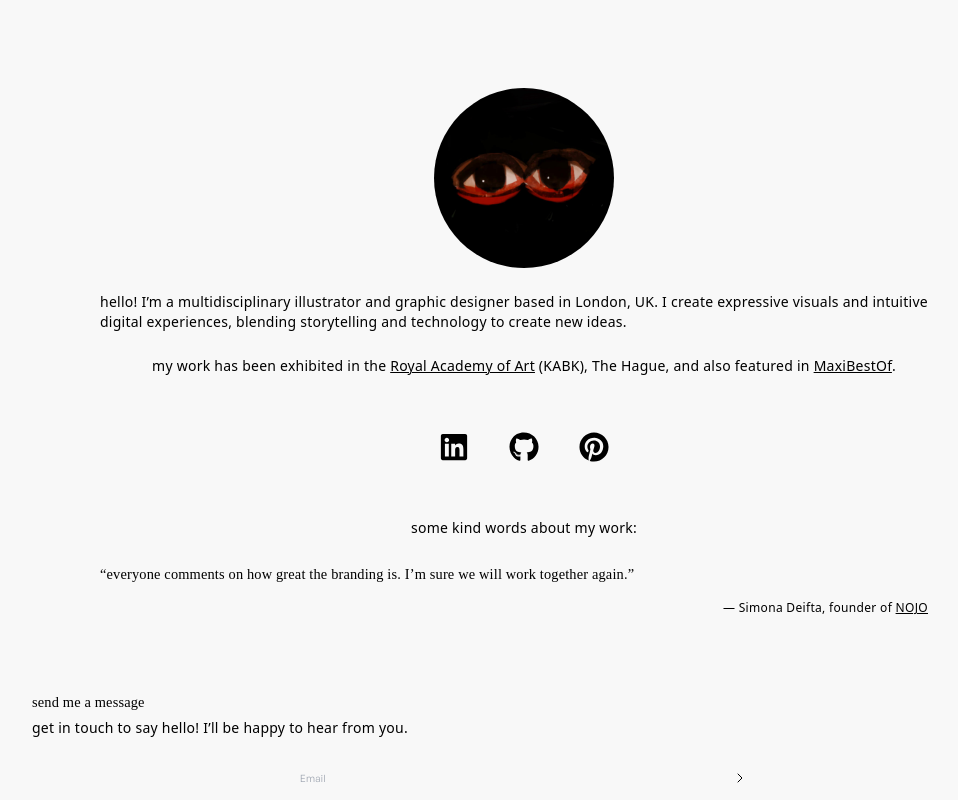
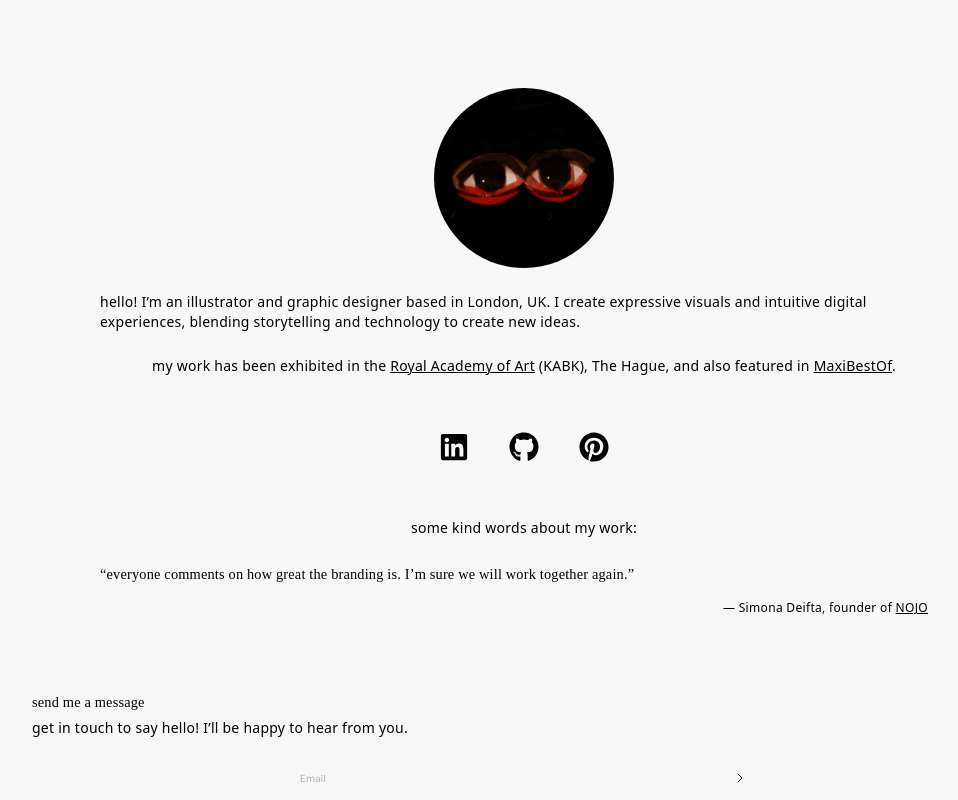
Before and after one commit to rowan-morrison/rowan-morrison, a Next.js app: page /contact in a window 1280 px wide. Shown: the whole page, without its empty margins (236-1194 px from the left). Built offline with nearby package versions, Linux system fonts and the light colour scheme; a web font is replaced by a local one.

Commit message:
2026.01.22_bio_wording

```diff
--- a/app/contact/page.tsx
+++ b/app/contact/page.tsx
@@ -17,7 +17,7 @@ export default function About() {
             className="rounded-full"
           />
           <p className="font-garamond text-bodyMedium">
-            hello! I’m a multidisciplinary illustrator and graphic designer based in London, UK.
+            hello! I’m an illustrator and graphic designer based in London, UK.
             I create expressive visuals and intuitive digital experiences, blending storytelling and technology to create new ideas.
           </p>
           <p className="font-garamond text-bodyMedium">my work has been exhibited in the {" "}<a href="https://www.kabk.nl/en" target="_blank" rel="noopener noreferrer" className="hyperlink">Royal Academy of Art</a>{" "}(KABK), The Hague, and also featured in {" "}<a
```
